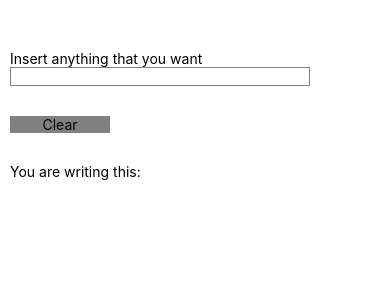
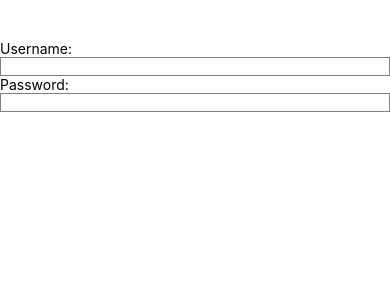
Before and after one commit to martin-gazzara/rn-training, a React Native app in the folder training-playground/: screen / in a window 390 px wide. Shown: the top 300 px of the page. Built offline with nearby package versions, Linux system fonts and the light colour scheme.

Commit message:
Exercise III, topic 3

```diff
--- a/training-playground/App.js
+++ b/training-playground/App.js
@@ -1,11 +1,18 @@
 import React from 'react';
-import Input from "../training-playground/components/topic3";
+import {View,Text} from "react-native";
+import AppTextInput from "../training-playground/components/topic3";
 
 export default class App extends React.Component {
 
   render() {
     return (
-      <Input/>
+      <View style={{marginTop:40}}>
+        <Text>Username:</Text>
+        <AppTextInput type="text"/>
+        <Text>Password:</Text>
+        <AppTextInput type="password"/>
+      </View>
+
     );
   }
 }
--- a/training-playground/components/topic3.js
+++ b/training-playground/components/topic3.js
@@ -2,12 +2,13 @@ import React from "react";
 import {View,TextInput,Text,TouchableOpacity} from "react-native";
 import styles from "../styles/styleTopic3"
 
-export default class Input extends React.Component{
+export default class AppTextInput extends React.Component{
 
     constructor(props){
         super(props);
         this.state = {
-            input:[]
+            input:"",
+            type:(props.type === undefined ? "text" : props.type)
         }
 
         this.HandleInput = this.HandleInput.bind(this);
@@ -19,22 +20,29 @@ export default class Input extends React.Component{
     }
 
     ClearInput(){
-        this.setState({input:[]});
+        this.setState({input:""});
     }
 
     render(){
         return(
-            <View style={styles.container}>
-                <Text>Insert anything that you want</Text>
-                <TextInput onChangeText={this.HandleInput} value={this.state.input} underlineColorAndroid="transparent" style={{color:"red",borderColor:"grey",borderWidth:1,width:300}}></TextInput>
+            <TextInput onChangeText={this.HandleInput} secureTextEntry={this.state.type === "password" ? true : false} underlineColorAndroid="transparent" style={styles.textInput}></TextInput>
+        )
+    }
+
+
+}
+
+/*
+
+secureTextEntry="true"
+
+<View style={styles.container}>
+                <Text>Username:</Text>
+                <TextInput onChangeText={this.HandleInput} value={this.state.input} underlineColorAndroid="transparent" style={styles.textInput}></TextInput>
                 <TouchableOpacity style={styles.clearButton} onPress={this.ClearInput}>
                     <Text style={{textAlign:"center"}}>Clear</Text>
                 </TouchableOpacity>
                 <Text>You are writing this:</Text>
                 <Text>{this.state.input}</Text>
             </View>
-        )
-    }
-
-
-}
+*/
--- a/training-playground/styles/styleTopic3.js
+++ b/training-playground/styles/styleTopic3.js
@@ -1,17 +1,10 @@
 import {StyleSheet} from "react-native";
 
 const styles = StyleSheet.create({
-    container:{
-        marginTop:50,
-        marginLeft:10
-    },
-    clearButton:{
-        backgroundColor:"grey",
-        marginTop:30,
-        marginBottom:30,
-        width:100
+    textInput:{
+        borderWidth:1,
+        borderColor:"grey",
     }
-
 })
 
 export default styles;
```
